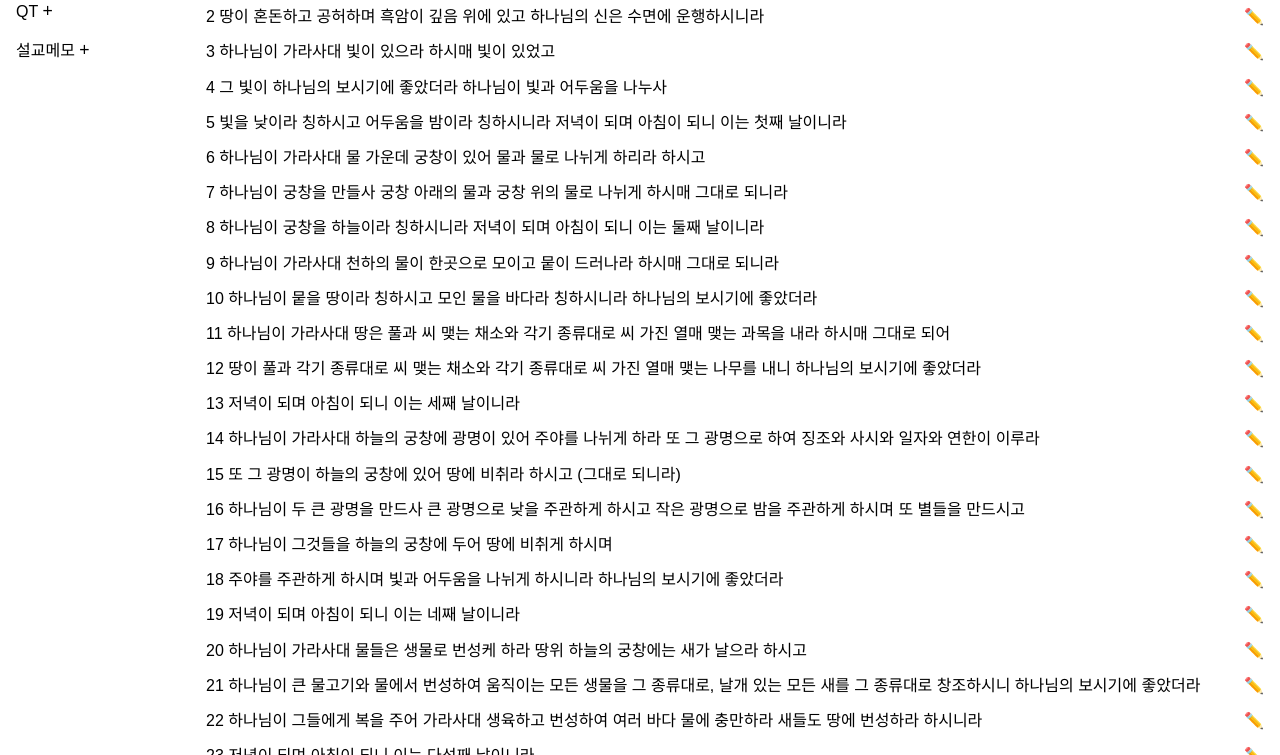
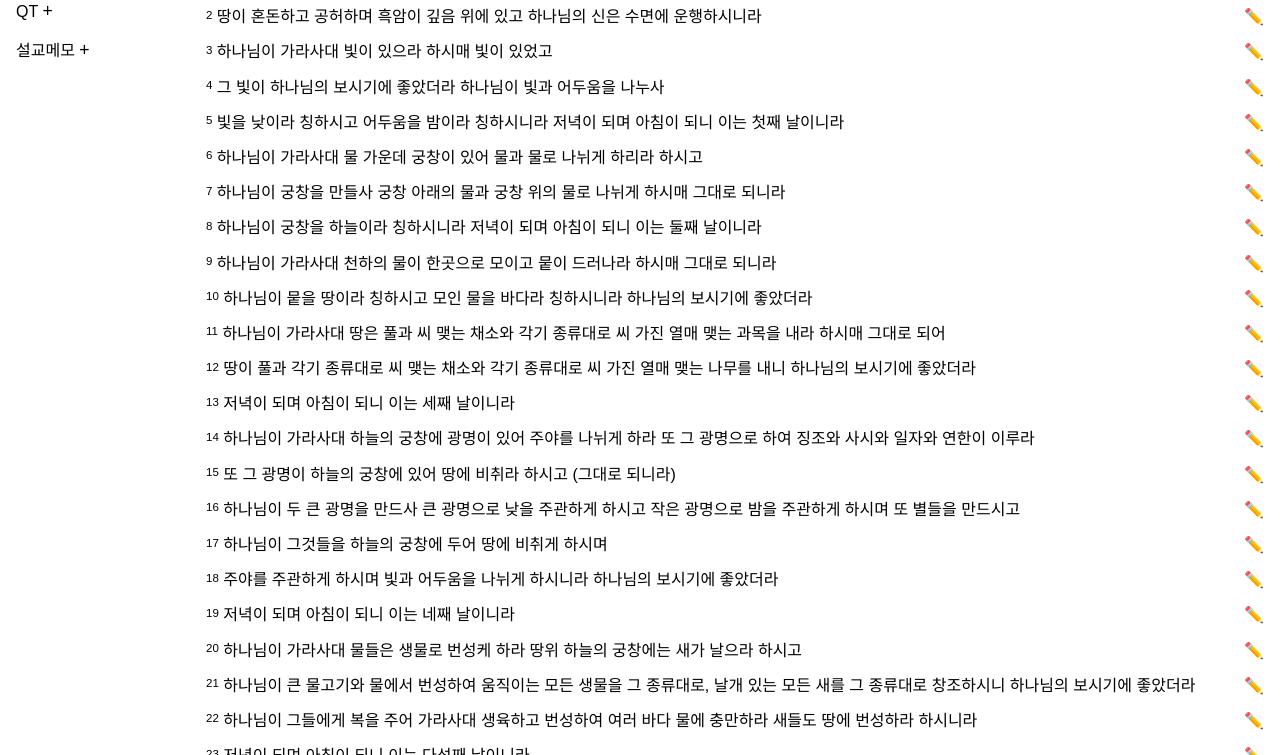
Before and after one commit to wjng123/VerseMemo, a plain HTML site: page index.html in a window 1280 px wide. Shown: the part 45-800 px from the top of the page. Drawn offline with Linux system fonts and the light colour scheme.

Commit message:
Update index.html

```diff
--- a/index.html
+++ b/index.html
@@ -58,6 +58,7 @@
   .dialogActions {display:flex; justify-content:flex-end; gap:0.5rem; margin-top:0.75rem;}
   .savedNotes div, .categoryNotes div {white-space:pre-wrap; overflow-wrap:anywhere;}
   .verse {position:relative; margin-bottom:0.8rem; line-height:1.4;}
+  .verseNumber {position:relative; top:-0.3em; vertical-align:baseline; font-size:0.72em; line-height:0;}
   .noteBtn {position:absolute; right:0; top:0; cursor:pointer; color:#4A90E2;}
   .noteBox {display:none; margin-top:0.4rem; border:1px solid #ddd; padding:0.4rem;}
   .noteBox textarea {width:100%; height:3rem;}
@@ -144,7 +145,7 @@ function renderChapter(){
     const div=document.createElement('div');
     div.className='verse';
     const verseNo=`${i+1}`; // only verse number
-    div.innerHTML=`<span>${verseNo} ${txt}</span>
+    div.innerHTML=`<span><sup class="verseNumber">${verseNo}</sup> ${txt}</span>
                  <span class="noteBtn" onclick="toggleNote(this,'${verseNo}')">✏️</span>
                  <div class="noteBox" id="note-${verseNo.replace(':','-')}">
                    <div class="savedNotes"></div>
```
